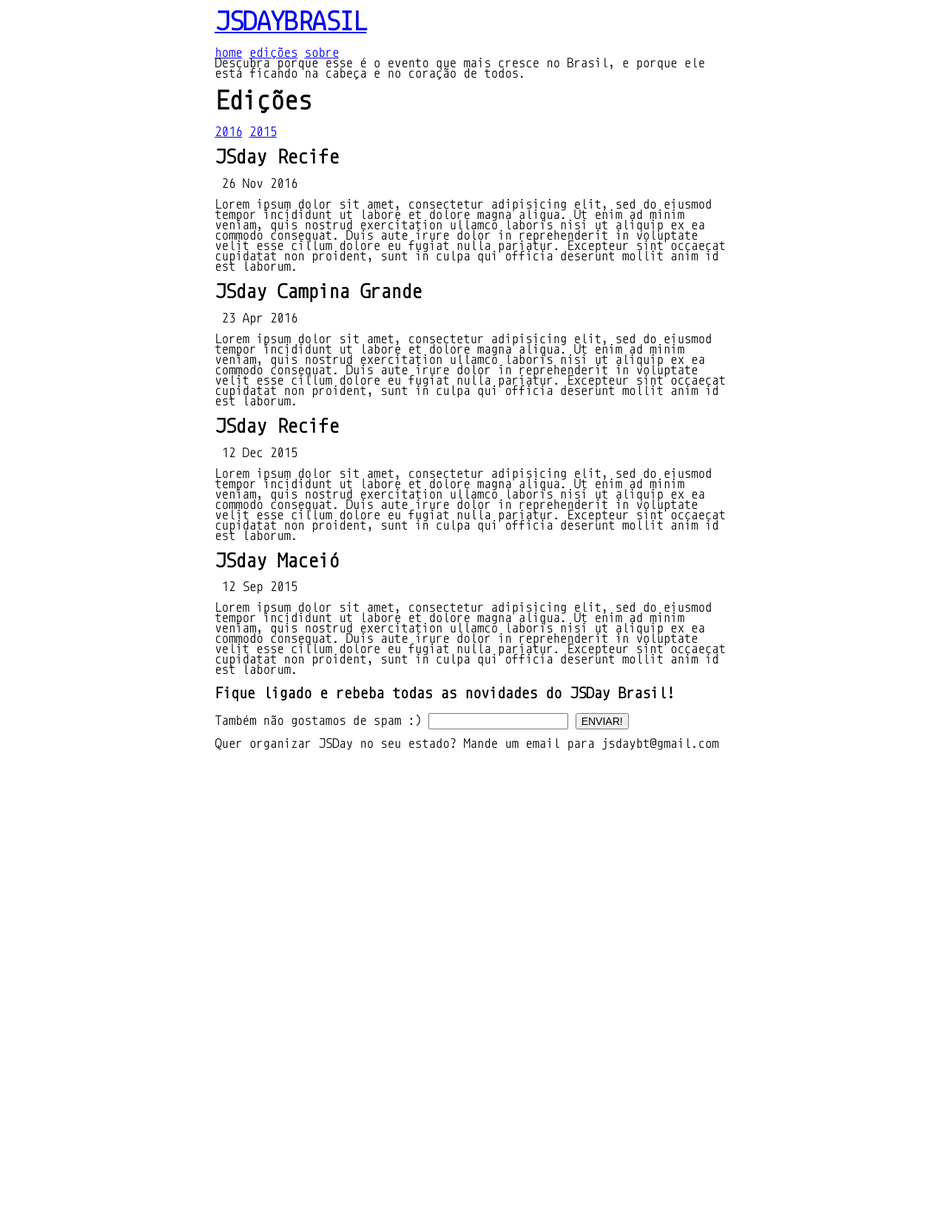
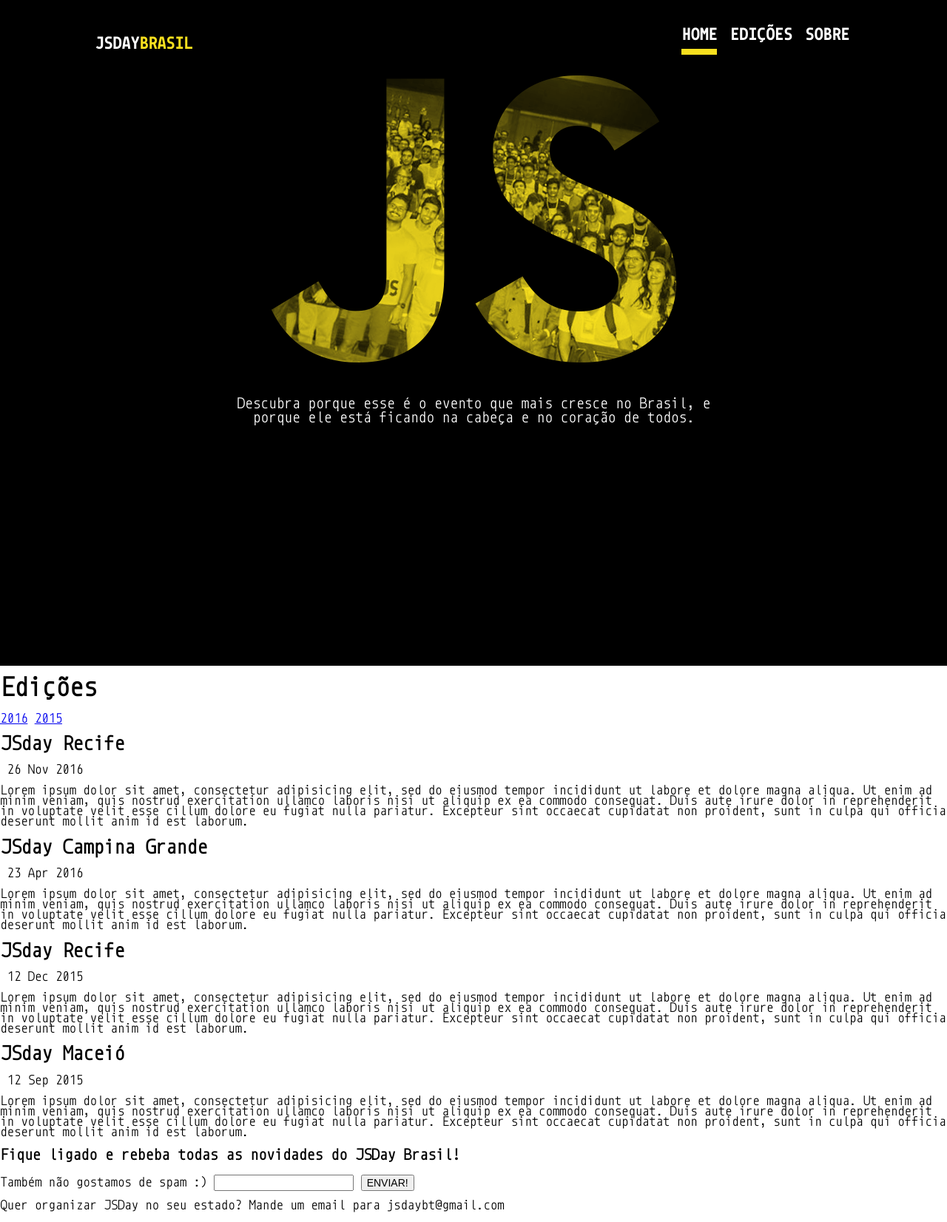
Before and after one commit to JSdayBR/beta, a Jekyll site: the page built from index.html, in a window 1280 px wide. Shown: the whole page at 74% size. Built offline with Jekyll 4.4.1, drawn with Linux system fonts in a browser that asks for light colours; before the commit the page ends 1028 px from its top, so only the background shows below that.

Commit message:
Header style

```diff
--- a/_config.yml
+++ b/_config.yml
@@ -1 +1,2 @@
-name: JSDAYBRASIL
+name: JSDay
+country: Brasil
--- a/_layouts/default.html
+++ b/_layouts/default.html
@@ -12,20 +12,23 @@
 </head>
 
 <body>
-  <section class="site">
-    <section id="header">
-      <h1 class="title">
-        <a href="/">{{ site.name }}</a>
+  <div class="site">
+    <header id="home" class="header">
+      <div class="header__wrap">
+        <h1 class="header__title">
+          <a href="/">{{ site.name }}<span>{{ site.country }}</span></a>
         </h1>
-      <nav>
-        <a class="link" href="/">home</a>
-        <a class="link" href="/">edições</a>
-        <a class="link" href="/">sobre</a>
-      </nav>
-      <article>
-        Descubra porque esse é o evento que mais cresce no Brasil, e porque ele está ficando na cabeça e no coração de todos.
-      </article>
-    </section>
+        <nav class="nav">
+          <a class="nav__item nav__item--current" class="link" href="/">home</a>
+          <a class="nav__item" class="link" href="/">edições</a>
+          <a class="nav__item" class="link" href="/">sobre</a>
+        </nav>
+        <section class="header__about">
+          <img src="/assets/images/header.png" alt="JS">
+          <p>Descubra porque esse é o evento que mais cresce no Brasil, e porque ele está ficando na cabeça e no coração de todos.</p>
+        </section>
+      </div>
+    </header>
     <section id="container">
       {{ content }}
     </section>
@@ -40,7 +43,7 @@
         <p>Quer organizar JSDay no seu estado? Mande um email para jsdaybt@gmail.com</p>
       </div>
     </section>
-  </section>
+  </div>
 </body>
 
 </html>
--- a/_sass/_base.scss
+++ b/_sass/_base.scss
@@ -1,5 +1,5 @@
 body {
   @include monoid;
-  margin: 0 auto;
-  max-width: 50em;
+  margin: 0;
+  padding: 0;
 }
--- /dev/null
+++ b/_sass/_header.scss
@@ -0,0 +1,60 @@
+.header {
+  width: 100%;
+  min-height: 100vh;
+  background: $background-dark;
+  color: $color-light;
+
+  .header__wrap {
+    max-width: 1024px;
+    margin: 0 auto;
+    padding: 40px 0;
+    box-sizing: border-box;
+    position: relative;
+  }
+
+  .header__title {
+    @include monoidbold(18px);
+    text-transform: uppercase;
+    float: left;
+    a {
+      color: $color-light;
+      text-decoration: none;
+      span {
+        color: $color-primary;
+      }
+    }
+  }
+
+  .header__about {
+    clear: both;
+    box-sizing: border-box;
+    padding: 20px;
+    text-align: center;
+    font-size: 16px;
+    img {
+      max-width: 100%;
+      margin: 0 0 45px;
+    }
+    p {
+      max-width: 680px;
+      margin: 0 auto;
+      line-height: 1.2;
+    }
+  }
+
+  .nav {
+    float: right;
+    .nav__item {
+      @include monoidbold(18px);
+      text-transform: uppercase;
+      text-decoration: none;
+      padding: 0 0 8px;
+      margin: 0 4px;
+      display: inline-block;
+      color: $color-light;
+      &.nav__item--current {
+        border-bottom: 8px solid $background-primary;
+      }
+    }
+  }
+}
--- a/_sass/_mixins.scss
+++ b/_sass/_mixins.scss
@@ -9,6 +9,6 @@
 }
 
 @mixin monoidbold($size: 14px, $height: 1) {
-  font: 700 $size 'monoidbold', sans-serif;
+  font: 400 $size 'monoidbold', sans-serif;
   line-height: $height;
 }
--- /dev/null
+++ b/_sass/_variables.scss
@@ -0,0 +1,5 @@
+$background-dark: #000;
+$background-primary: #f7df1e;
+
+$color-light: #fff;
+$color-primary: #f7df1e;
--- a/assets/css/main.scss
+++ b/assets/css/main.scss
@@ -2,6 +2,8 @@
 # this ensures Jekyll reads the file to be transformed into CSS later
 # only Main files contain this front matter, not partials.
 ---
+@import 'variables';
 @import 'mixins';
 @import 'fonts';
 @import 'base';
+@import 'header';
```
Also changed, not shown: assets/images/header.png (added).
